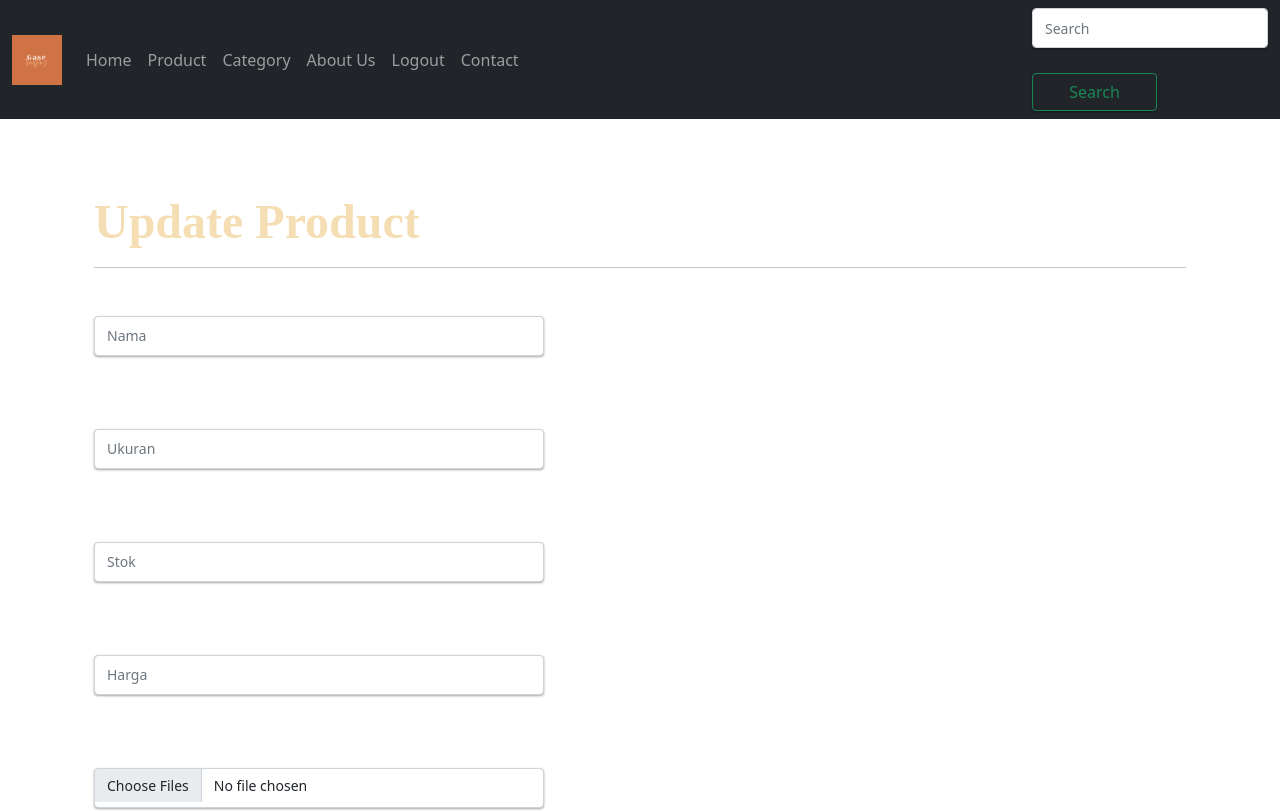
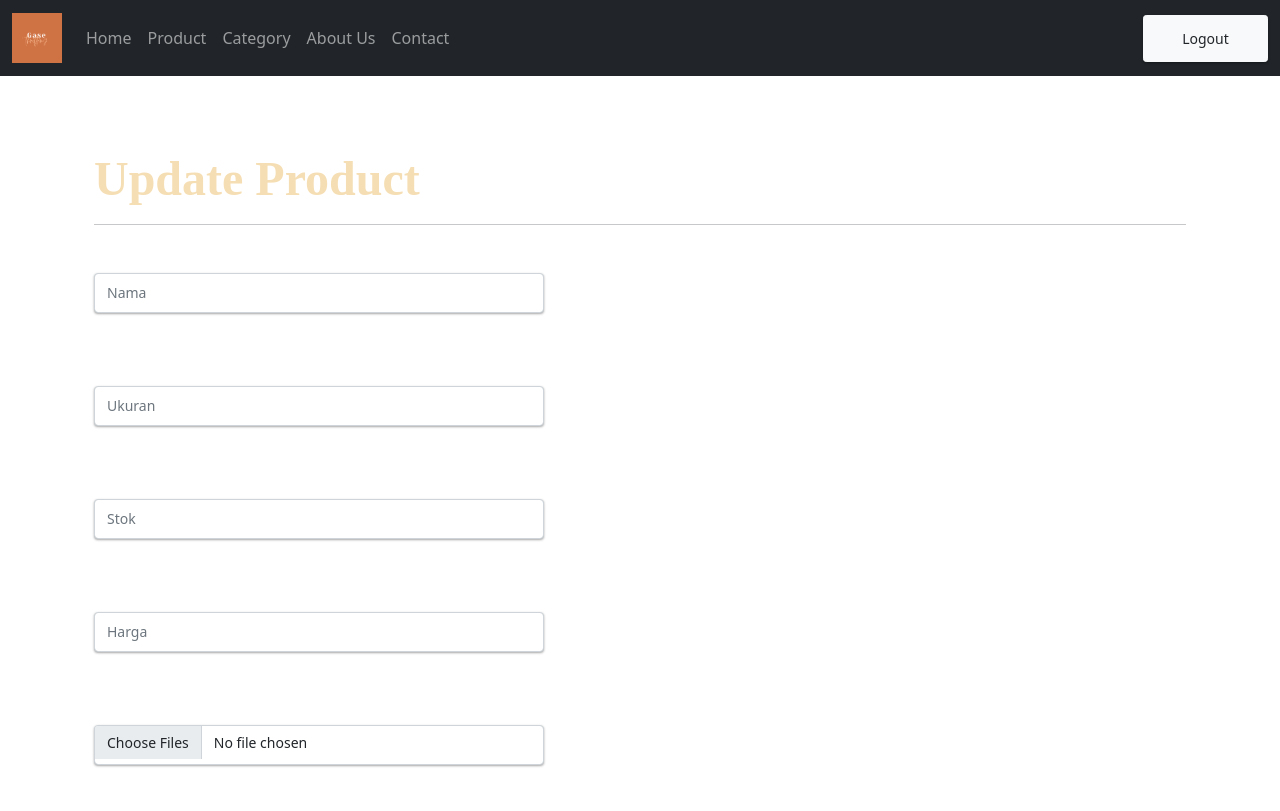
Before and after one commit to divardhia/PBF-final-project, a React (Create React App) app: page /edit/product/1 in a window 1280 px wide. Shown: the top 811 px of the page. Built offline with nearby package versions, Linux system fonts and the light colour scheme; no server answers; the database is empty.

Commit message:
Update Header

```diff
--- a/src/layouts/HeaderLayout.jsx
+++ b/src/layouts/HeaderLayout.jsx
@@ -7,8 +7,6 @@ const Header = () => {
   const auth = useContext(AuthContext);
   if (auth.isLoggedIn == true) {
     return (
-      <>
-        {console.log(auth.isLoggedIn)}
         <Navbar bg="dark" variant="dark" expand="lg">
           <Container fluid>
             <Navbar.Brand href="#">
@@ -30,11 +28,14 @@ const Header = () => {
                 <Nav.Link as={Link} to="/product"><span>Product</span></Nav.Link>
                 <Nav.Link as={Link} to="/list_category"><span>Category</span></Nav.Link>
                 <Nav.Link as={Link} to="/about"><span>About Us</span></Nav.Link>
-                {auth.isLoggedIn ? <Nav.Link as={Link} to="/logout"><span>Logout</span></Nav.Link> :
-                  <Nav.Link as={Link} to="/login"><span>Login</span></Nav.Link>}
                 <Nav.Link as={Link} to="/contact"><span>Contact</span></Nav.Link>
               </Nav>
-              <Form className="d-flex">
+                {auth.isLoggedIn ? <Button variant="light" size="sm"><Nav.Link as={Link} to="/logout" className="text-dark"><span>Logout</span></Nav.Link></Button> :
+                  <Nav.Link as={Link} to="/login"><span>Login</span></Nav.Link>}
+              <Nav>
+
+              </Nav>
+              {/* <Form className="d-flex">
                 <FormControl
                   type="search"
                   placeholder="Search"
@@ -42,11 +43,10 @@ const Header = () => {
                   aria-label="Search"
                 />
                 <Button variant="outline-success">Search</Button>
-              </Form>
+              </Form> */}
             </Navbar.Collapse>
           </Container>
         </Navbar>
-      </>
     );
   }
   else {
```
